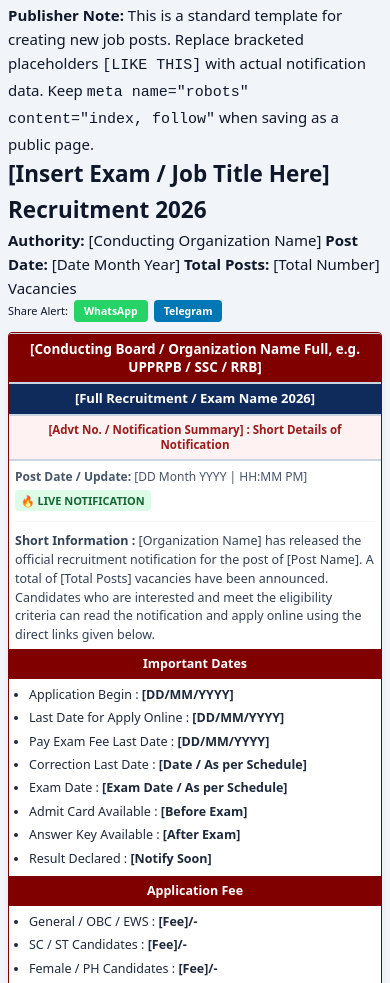
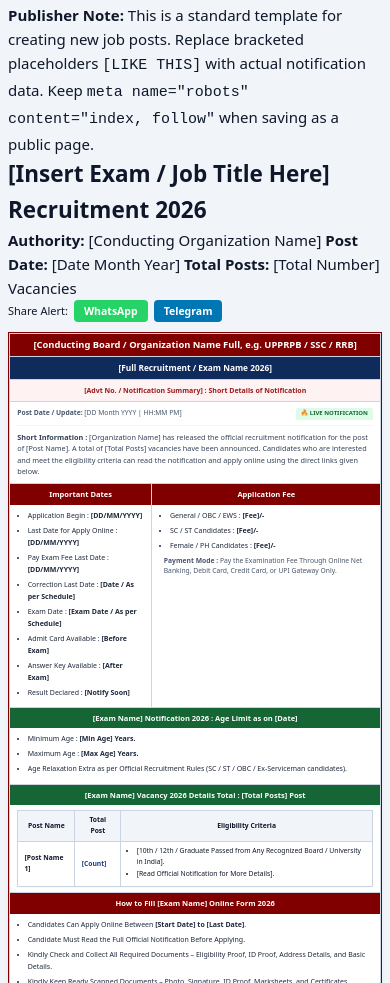
Before and after one commit to Gauravbhati801/aapkaresult, a plain HTML site: page templete.html in a window 390 px wide. Shown: the part 94-1077 px from the top of the page. Drawn offline with Linux system fonts and the light colour scheme.

Commit message:
Set vacancy detail tables to authentic Desktop Site view on mobile

```diff
--- a/style.css
+++ b/style.css
@@ -3433,336 +3433,233 @@ img, svg {
     box-sizing: border-box !important;
   }
 
+  /* ========================================================
+     SARKARI VACANCY DETAIL TABLE: EXACT DESKTOP SITE VIEW ON MOBILE
+     Renders the authentic desktop table layout (Dates & Fee side-by-side,
+     multi-column category & vacancy grids) scaled to fit mobile screens.
+     ======================================================== */
   .sarkari-table-wrapper {
+    width: 720px !important;
+    max-width: none !important;
+    zoom: 0.49 !important;
+    margin: 8px auto 16px !important;
+    border: 2px solid #800000 !important;
+    box-shadow: 0 2px 10px rgba(0, 0, 0, 0.05) !important;
+    box-sizing: border-box !important;
+    display: block !important;
+  }
+
+  .sarkari-main-table {
+    display: table !important;
     width: 100% !important;
-    max-width: 100% !important;
-    overflow: hidden !important;
-    margin: 8px 0 16px !important;
-    border: 1.5px solid #800000 !important;
-    border-radius: 4px !important;
-    box-sizing: border-box !important;
-  }
-
-  /* Unravel outer table into 100% full-width stacked blocks */
-  .sarkari-main-table {
-    display: block !important;
+    border-collapse: collapse !important;
+    font-size: 14px !important;
+    background: #ffffff !important;
+  }
+
+  .sarkari-main-table > thead {
+    display: table-header-group !important;
+  }
+  .sarkari-main-table > tbody {
+    display: table-row-group !important;
+  }
+
+  .sarkari-main-table > thead > tr,
+  .sarkari-main-table > tbody > tr,
+  .sarkari-main-table tr {
+    display: table-row !important;
     width: 100% !important;
-    max-width: 100% !important;
-    border-collapse: collapse !important;
-    border: none !important;
-  }
-
-  .sarkari-main-table > thead,
-  .sarkari-main-table > tbody,
-  .sarkari-main-table > tbody > tr {
-    display: block !important;
-    width: 100% !important;
-    max-width: 100% !important;
   }
 
   .sarkari-main-table > thead > tr > th,
   .sarkari-main-table > tbody > tr > th,
-  .sarkari-main-table > tbody > tr > td {
-    display: block !important;
-    width: 100% !important;
-    max-width: 100% !important;
+  .sarkari-main-table > thead > tr > td,
+  .sarkari-main-table > tbody > tr > td,
+  .sarkari-main-table th,
+  .sarkari-main-table td {
+    display: table-cell !important;
+    width: auto !important;
+    max-width: none !important;
+    border: 1px solid #cbd5e1 !important;
+    padding: 10px 14px !important;
+    vertical-align: top !important;
     box-sizing: border-box !important;
-    border-left: none !important;
-    border-right: none !important;
+    white-space: normal !important;
+    word-break: normal !important;
+  }
+
+  /* Dates & Fee Side by Side like Desktop */
+  .sarkari-main-table tr.sarkari-dates-fee-row {
+    display: table-row !important;
+  }
+  .sarkari-col-dates {
+    display: table-cell !important;
+    width: 50% !important;
+    vertical-align: top !important;
+    padding: 10px 14px !important;
+    border-right: 1px solid #cbd5e1 !important;
     border-bottom: 1px solid #cbd5e1 !important;
-    padding: 6px 6px !important;
-  }
-
-  /* Header Bands */
+  }
+  .sarkari-col-fee {
+    display: table-cell !important;
+    width: 50% !important;
+    vertical-align: top !important;
+    padding: 10px 14px !important;
+    border-bottom: 1px solid #cbd5e1 !important;
+  }
+
   .sarkari-head-board {
+    background: #800000 !important;
+    color: #ffffff !important;
+    font-size: 18px !important;
+    font-weight: 800 !important;
+    text-align: center !important;
+    padding: 12px 14px !important;
+    line-height: 1.3 !important;
+  }
+  .sarkari-head-exam {
+    background: #0f2b5c !important;
+    color: #ffffff !important;
+    font-size: 16px !important;
+    font-weight: 800 !important;
+    text-align: center !important;
+    padding: 10px 14px !important;
+    line-height: 1.35 !important;
+  }
+  .sarkari-head-sub {
+    background: #fef2f2 !important;
+    color: #991b1b !important;
     font-size: 13.5px !important;
-    padding: 8px 6px !important;
-    line-height: 1.35 !important;
+    font-weight: 700 !important;
     text-align: center !important;
-  }
-
-  .sarkari-head-exam {
-    font-size: 13px !important;
-    padding: 7px 6px !important;
-    line-height: 1.35 !important;
-    text-align: center !important;
-  }
-
-  .sarkari-head-sub {
-    font-size: 11.5px !important;
-    padding: 5px 6px !important;
-    line-height: 1.35 !important;
-    text-align: center !important;
-  }
-
-  /* Meta & Short Info */
+    padding: 8px 14px !important;
+  }
+
   .sarkari-meta-row {
-    padding: 8px 6px !important;
-  }
-
+    padding: 14px 16px !important;
+  }
   .sarkari-meta-flex {
     display: flex !important;
-    flex-direction: column !important;
-    align-items: flex-start !important;
-    gap: 4px !important;
-    font-size: 12px !important;
-  }
-
+    justify-content: space-between !important;
+    align-items: center !important;
+    flex-wrap: wrap !important;
+    gap: 10px !important;
+    font-size: 13px !important;
+    margin-bottom: 10px !important;
+    padding-bottom: 10px !important;
+  }
   .sarkari-status-pill {
-    font-size: 11px !important;
-    padding: 2px 6px !important;
-  }
-
+    font-size: 11.5px !important;
+    padding: 3px 10px !important;
+  }
   .sarkari-short-info {
-    font-size: 12.5px !important;
-    line-height: 1.5 !important;
-    margin-top: 6px !important;
-  }
-
-  /* Dates & Fee: Full Width Stacked */
-  .sarkari-main-table tr.sarkari-dates-fee-row {
-    display: block !important;
-    width: 100% !important;
-  }
-
-  .sarkari-col-dates,
-  .sarkari-col-fee {
-    display: block !important;
-    width: 100% !important;
-    padding: 8px 6px !important;
-    box-sizing: border-box !important;
-  }
-
-  .sarkari-col-dates {
-    border-bottom: 2px solid #800000 !important;
+    font-size: 14px !important;
+    line-height: 1.6 !important;
   }
 
   .sarkari-box-title {
-    font-size: 12.5px !important;
-    padding: 5px 8px !important;
-    margin-bottom: 6px !important;
-  }
-
+    font-size: 14.5px !important;
+    font-weight: 800 !important;
+    padding: 8px 12px !important;
+    text-align: center !important;
+    margin: -10px -14px 10px -14px !important;
+  }
   .sarkari-bullet-list,
   .sarkari-bullet-list-inline {
-    margin-left: 14px !important;
-    font-size: 12.5px !important;
-    line-height: 1.55 !important;
-  }
-
+    font-size: 13.5px !important;
+    line-height: 1.7 !important;
+    margin-left: 20px !important;
+  }
   .sarkari-bullet-list li,
   .sarkari-bullet-list-inline li {
-    margin-bottom: 4px !important;
-  }
-
-  /* Age Limit */
+    margin-bottom: 6px !important;
+  }
+  .fee-pay-mode {
+    font-size: 13px !important;
+    margin-left: -12px !important;
+    margin-top: 8px !important;
+    line-height: 1.5 !important;
+  }
+
   .sarkari-age-box {
-    padding: 8px 6px !important;
-  }
-
-  /* ZERO-SWIPE COMPACT INNER TABLES (100% SCREEN-FIT, NO HORIZONTAL SCROLL) */
+    padding: 10px 14px !important;
+  }
+
+  /* Inner Tables */
   .sarkari-vacancy-cell {
-    padding: 6px 3px !important;
-    overflow: hidden !important;
-  }
-
+    padding: 10px 14px !important;
+  }
   .sarkari-vacancy-cell .responsive-table-wrap {
-    width: 100% !important;
-    max-width: 100% !important;
-    overflow-x: hidden !important; /* ZERO SWIPE */
-    overflow-y: visible !important;
-    display: block !important;
-    box-sizing: border-box !important;
-    margin: 4px 0 8px !important;
-    border: 1px solid #cbd5e1 !important;
-    border-radius: 4px !important;
-    box-shadow: none !important;
-  }
-
-  .sarkari-vacancy-cell .responsive-table-wrap::before,
-  .sarkari-vacancy-cell .responsive-table-wrap::after {
-    display: none !important;
-    content: none !important;
-  }
-
+    margin: 0 !important;
+    border: none !important;
+    overflow: visible !important;
+  }
   .sarkari-inner-table {
     display: table !important;
     width: 100% !important;
     min-width: 100% !important;
-    max-width: 100% !important;
-    table-layout: fixed !important;
     border-collapse: collapse !important;
-    font-size: 11px !important;
-    margin: 0 !important;
-  }
-
+    font-size: 13.5px !important;
+    background: #ffffff !important;
+  }
   .sarkari-inner-table tr {
     display: table-row !important;
     width: 100% !important;
-    max-width: 100% !important;
-  }
-
+  }
   .sarkari-inner-table th,
   .sarkari-inner-table td {
     display: table-cell !important;
-    width: auto !important;
-    max-width: none !important;
-    box-sizing: border-box !important;
-    word-break: break-word !important;
-    overflow-wrap: break-word !important;
+    border: 1px solid #cbd5e1 !important;
+    padding: 8px 12px !important;
+    font-size: 13px !important;
+    vertical-align: middle !important;
+    word-break: normal !important;
     white-space: normal !important;
-    padding: 5px 3px !important;
-    vertical-align: middle !important;
-    line-height: 1.25 !important;
-    border: 1px solid #cbd5e1 !important;
-  }
-
+  }
   .inner-head th {
-    font-size: 10px !important;
-    padding: 5px 2px !important;
-    white-space: normal !important;
     background: #f1f5f9 !important;
+    color: #0f172a !important;
     font-weight: 700 !important;
-  }
-
-  /* Specific: 3-column Vacancy Table (Post Name | Total Post | Eligibility) */
-  .sarkari-vacancy-cell .sarkari-inner-table:not(.text-center):has(th:nth-child(3):last-child) th:nth-child(1),
-  .sarkari-vacancy-cell .sarkari-inner-table:not(.text-center):has(th:nth-child(3):last-child) td:nth-child(1) {
-    width: 34% !important;
-    font-weight: 700 !important;
-    font-size: 10.5px !important;
-  }
-  .sarkari-vacancy-cell .sarkari-inner-table:not(.text-center):has(th:nth-child(3):last-child) th:nth-child(2),
-  .sarkari-vacancy-cell .sarkari-inner-table:not(.text-center):has(th:nth-child(3):last-child) td:nth-child(2) {
-    width: 22% !important;
+    font-size: 13px !important;
+  }
+  .sarkari-inner-table.text-center th,
+  .sarkari-inner-table.text-center td {
     text-align: center !important;
-    font-size: 10.5px !important;
-  }
-  .sarkari-vacancy-cell .sarkari-inner-table:not(.text-center):has(th:nth-child(3):last-child) th:nth-child(3),
-  .sarkari-vacancy-cell .sarkari-inner-table:not(.text-center):has(th:nth-child(3):last-child) td:nth-child(3) {
-    width: 44% !important;
-    font-size: 10px !important;
-    vertical-align: top !important;
-  }
-
-  .sarkari-vacancy-cell .sarkari-inner-table:not(.text-center) ul.sarkari-elig-list {
-    margin: 0 !important;
-    padding-left: 12px !important;
-    font-size: 10px !important;
-    line-height: 1.35 !important;
-  }
-  .sarkari-vacancy-cell .sarkari-inner-table:not(.text-center) ul.sarkari-elig-list li {
-    margin-bottom: 3px !important;
-  }
-
-  /* Specific: 4-column Tables (Physical Eligibility / Exam Pattern / NTPC Vacancy) */
-  .sarkari-vacancy-cell table:not(.text-center):has(th:nth-child(4):last-child) th:nth-child(1),
-  .sarkari-vacancy-cell table:not(.text-center):has(th:nth-child(4):last-child) td:nth-child(1) {
-    width: 32% !important;
-    font-size: 10px !important;
-  }
-  .sarkari-vacancy-cell table:not(.text-center):has(th:nth-child(4):last-child) th:nth-child(2),
-  .sarkari-vacancy-cell table:not(.text-center):has(th:nth-child(4):last-child) td:nth-child(2) {
-    width: 18% !important;
-    text-align: center !important;
-    font-size: 10px !important;
-  }
-  .sarkari-vacancy-cell table:not(.text-center):has(th:nth-child(4):last-child) th:nth-child(3),
-  .sarkari-vacancy-cell table:not(.text-center):has(th:nth-child(4):last-child) td:nth-child(3) {
-    width: 18% !important;
-    text-align: center !important;
-    font-size: 10px !important;
-  }
-  .sarkari-vacancy-cell table:not(.text-center):has(th:nth-child(4):last-child) th:nth-child(4),
-  .sarkari-vacancy-cell table:not(.text-center):has(th:nth-child(4):last-child) td:nth-child(4) {
-    width: 32% !important;
-    font-size: 10px !important;
-  }
-
-  /* Specific: 7-column Category Breakdown Table */
-  .sarkari-inner-table.text-center th:nth-child(1),
-  .sarkari-inner-table.text-center td:nth-child(1) {
-    width: 25% !important;
-    text-align: left !important;
-    font-size: 9.5px !important;
-    font-weight: 700 !important;
-    padding: 4px 2px !important;
-  }
-  .sarkari-inner-table.text-center th:nth-child(2),
-  .sarkari-inner-table.text-center td:nth-child(2),
-  .sarkari-inner-table.text-center th:nth-child(3),
-  .sarkari-inner-table.text-center td:nth-child(3),
-  .sarkari-inner-table.text-center th:nth-child(4),
-  .sarkari-inner-table.text-center td:nth-child(4),
-  .sarkari-inner-table.text-center th:nth-child(5),
-  .sarkari-inner-table.text-center td:nth-child(5),
-  .sarkari-inner-table.text-center th:nth-child(6),
-  .sarkari-inner-table.text-center td:nth-child(6) {
-    width: 12.5% !important;
-    text-align: center !important;
-    font-size: 9.5px !important;
-    padding: 4px 1px !important;
-  }
-  .sarkari-inner-table.text-center th:nth-child(7),
-  .sarkari-inner-table.text-center td:nth-child(7) {
-    width: 12.5% !important;
-    text-align: center !important;
-    font-size: 10px !important;
-    font-weight: 700 !important;
-    padding: 4px 1px !important;
-  }
-
-  /* Total Row Highlight */
+  }
   .sarkari-total-row td {
     background: #fef2f2 !important;
     font-weight: 700 !important;
   }
 
-  /* Instructions */
   .sarkari-instructions-cell {
-    padding: 8px 6px !important;
-  }
-
-  /* Important Links (Zero Swipe, 100% visible on screen) */
+    padding: 10px 14px !important;
+  }
   .sarkari-links-cell {
-    padding: 6px 3px !important;
-  }
-
-  .sarkari-links-cell .sarkari-inner-table {
-    display: table !important;
-    width: 100% !important;
-    min-width: 100% !important;
-    max-width: 100% !important;
-    table-layout: fixed !important;
-    border: 1px solid #cbd5e1 !important;
-  }
-
-  .sarkari-links-cell .sarkari-inner-table tr {
-    display: table-row !important;
-  }
-
-  .sarkari-links-cell .sarkari-inner-table td {
-    display: table-cell !important;
-    padding: 7px 4px !important;
-    font-size: 11px !important;
-    vertical-align: middle !important;
-    white-space: normal !important;
-  }
-
-  .sarkari-links-cell .sarkari-inner-table td:first-child {
-    width: 65% !important;
-    word-break: break-word !important;
-    font-weight: 600 !important;
-  }
-
-  .sarkari-links-cell .sarkari-inner-table td:last-child {
-    width: 35% !important;
-    text-align: center !important;
-    white-space: nowrap !important;
-  }
-
+    padding: 10px 14px !important;
+  }
   .sarkari-click-btn {
-    font-size: 11px !important;
-    padding: 4px 6px !important;
-  }
-}
+    font-size: 13px !important;
+    padding: 5px 14px !important;
+  }
+}
+
+@media (max-width: 360px) {
+  .sarkari-table-wrapper {
+    zoom: 0.47 !important;
+  }
+}
+@media (min-width: 361px) and (max-width: 389px) {
+  .sarkari-table-wrapper {
+    zoom: 0.49 !important;
+  }
+}
+@media (min-width: 390px) and (max-width: 419px) {
+  .sarkari-table-wrapper {
+    zoom: 0.52 !important;
+  }
+}
+@media (min-width: 420px) and (max-width: 768px) {
+  .sarkari-table-wrapper {
+    zoom: 0.56 !important;
+  }
+}
--- a/templete.html
+++ b/templete.html
@@ -10,8 +10,8 @@
     <meta name="robots" content="noindex, nofollow">
     <link rel="icon" href="favicon.svg" type="image/svg+xml">
     <link rel="alternate icon" href="favicon.png" type="image/png">
-    <link rel="preload" href="style.css?v=2.6" as="style">
-  <link rel="stylesheet" href="style.css?v=2.6">
+    <link rel="preload" href="style.css?v=2.7" as="style">
+  <link rel="stylesheet" href="style.css?v=2.7">
 </head>
 <body>
 
```
Also changed, not shown: dsssb-sweeper-chowkidar.html (+2 -2 lines), rrb-group-d.html (+2 -2 lines), rrb-ntpc-graduate.html (+2 -2 lines), ssc-gd-constable.html (+2 -2 lines), up-police-constable.html (+2 -2 lines).
